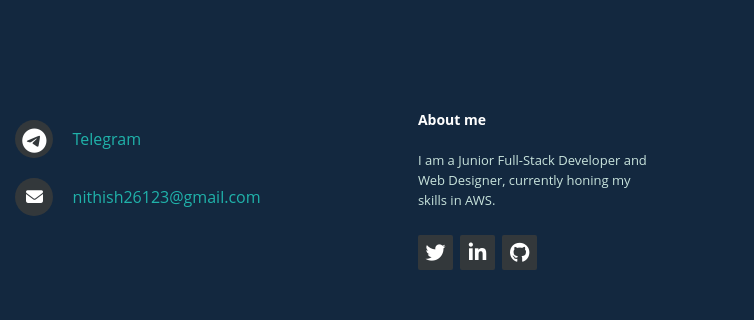
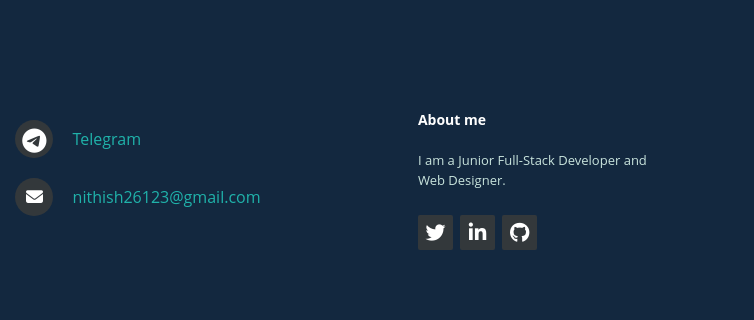
Before and after one commit to nithish26123/nithish26123.github.io, a plain HTML site: page index.html in a window 1280 px wide. Shown: the part 6013-6333 px from the top of the page, 526-1280 px from the left. Drawn offline with nearby package versions, Linux system fonts and the light colour scheme.

Commit message:
Update index.html

```diff
--- a/index.html
+++ b/index.html
@@ -356,7 +356,7 @@ Discover a compilation of concise Memory Game projects developed with JavaScript
 
           <p style="color: #c9e4dd;" class="footer-company-about">
             <span>About me</span>
-            I am a Junior Full-Stack Developer and Web Designer, currently honing my skills in AWS.</p>
+            I am a Junior Full-Stack Developer and Web Designer.</p>
 
           <div class="footer-icons">
 
```
